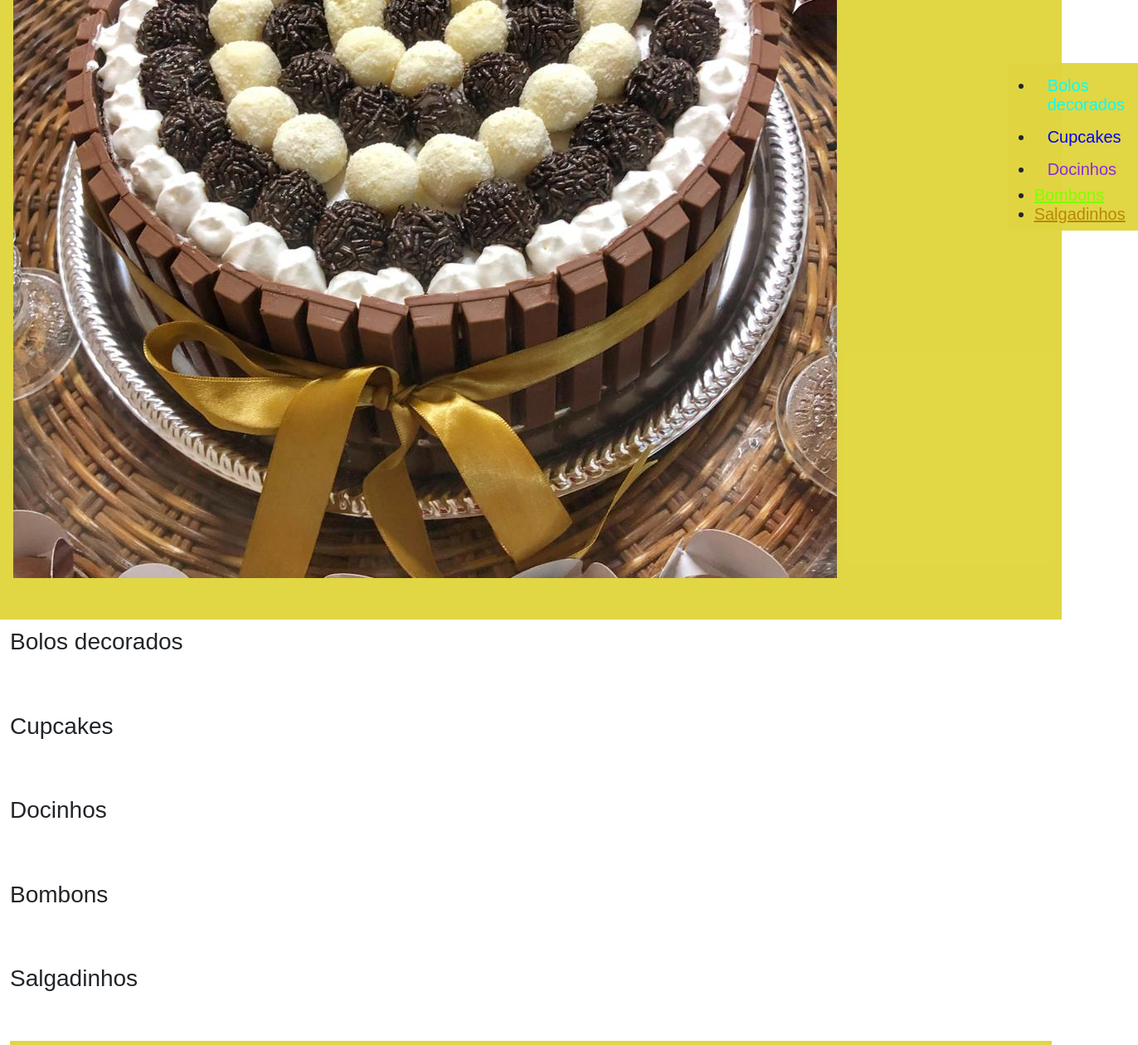
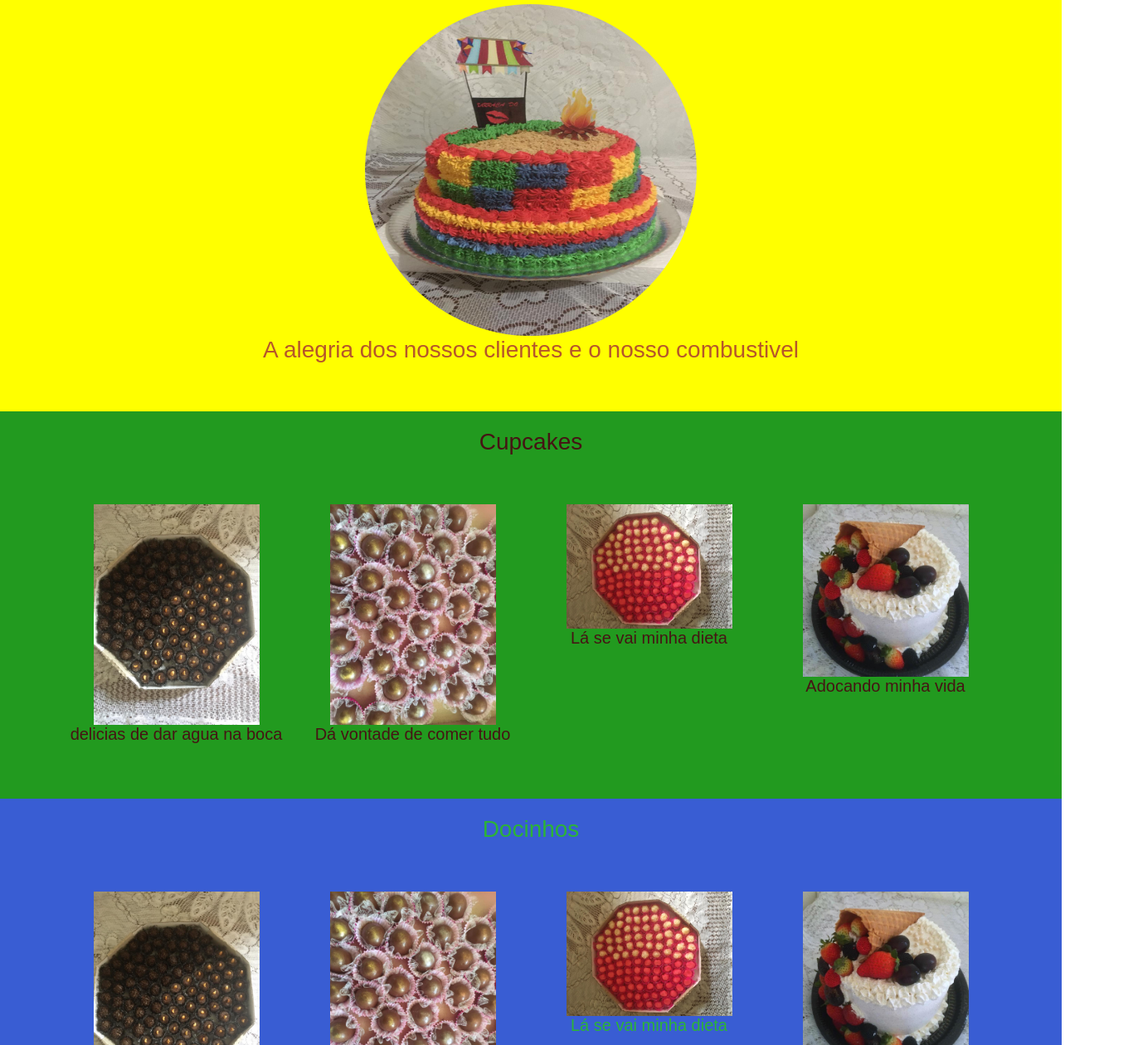
Before and after one commit to Reginaldors123/2Sabor-Arte, a plain HTML site: page index.html in a window 1280 px wide. Shown: the part 337-1597 px from the top of the page at 83% size, 1372 px wide, since content can reach past the window. Drawn offline with Linux system fonts and the light colour scheme.

Commit message:
inserido novas imagens

```diff
--- a/css/style.css
+++ b/css/style.css
@@ -1,13 +1,28 @@
+
 body{
     font: 20px arial,sans-serif;
-
 }
 .navbar{
-    background-color: rgba(225, 214, 65, 0.979)
+    background-color: rgba(93, 136, 132, 0.979)
 }
 .Bolos-decorados{
-    background-color:rgba(215, 241, 154, 0.918);
-    color: white;
+    background-color:yellow;
+    color: rgb(182, 86, 42);
+}
+.Cupcakes{
+    background-color:rgba(15, 145, 11, 0.918);
+    color: rgb(70, 20, 20);
+}
+.Docinhos{
+    background-color:rgba(40, 79, 207, 0.918);
+    color: rgba(42, 194, 28, 0.856);
+}.Bombons{
+    background-color:rgba(241, 154, 215, 0.918);
+    color: rgb(124, 126, 35);
+}
+.Salgadinhos{
+    background-color:rgba(241, 154, 154, 0.918);
+    color: rgba(19, 185, 158, 0.986);
 }
 .margin{
 
--- a/index.html
+++ b/index.html
@@ -1,37 +1,20 @@
 <!DOCTYPE html>
 <html lang="pt-br">
    <head>
+       <title>Sabor&Arte</title>
        <meta charset="utf-8">
- <title>Sabor&Arte</title>
- <style>
-     #imagem {
-         width: 100%;
-
-     }
-     #texto {
-         position:relative;
-         margin-top: -1250px;
-         color:rgb(61, 59, 180);
-
-     }
-
- </style>
        <link rel="stylesheet" type="text/css" href="bootstrap/css/bootstrap.min.css">
         <link rel="stylesheet" type="text/css"href="css/style.css">
-
-
-
-
     </head>
 <body>
     <nav class="navbar navbar-expand-lg navbar-light margin">
             <a class="navbar-brand" href="#">
+            <img src="img/bolo.jpg" width="250" height="160">
             </a>
-        <img id="imagem" src="img/bolo.jpg" width='100%'>
-        <div  id="texto"></div>
-        <p id="texto" style="font-size:50px">Melhores</p>
+
         <div class="collapse-navbar-callapse">
-            <ul class="navbar">
+            <ul class="navbar-nav">
+
                 <li class="nav-item">
                <a style=color:aqua class="nav-link" href="#Bolos-decorados">Bolos decorados</a>
              </li>
@@ -44,57 +27,128 @@
 
              </li>
              <li class="nav-item">
-                 <a style=color:chartreuse class="nav-item" href="#Bombons">Bombons</a>
+                 <a style=color:chartreuse class="nav-link" href="#Bombons">Bombons</a>
 
              </li>
              <li class="nav-item">
-                 <a style=color:darkgoldenrod class="nav-item" href="#Salgadinhos">Salgadinhos</a>
+                 <a style=color:darkgoldenrod class="nav-link" href="#Salgadinhos">Salgadinhos</a>
              </li>
             </ul>
         </div>
 
     </nav>
         <section id="Bolos-decorados">
-                <div class="container-fluid Bolos decorados text center-margin">
-                    <h3 class="margin">Bolos decorados</class></h3>
-
+                <div class="container-fluid Bolos-decorados text-center margin">
+                    <h3 class="margin">Bolos decorados</h3>
+                    <img src="img/bolojunina.jpg" class="rounded-circle" width="400px" height="400px">
+                    <h3>A alegria dos nossos clientes e o nosso combustivel</h3>
                 </div>
 
             </section>
             <section id="Cupcakes">
-                <div class="container-fluid Cupcakes text center-margin">
-                    <h3 class="margin">Cupcakes</class></h3>
+                <div class="container-fluid Cupcakes text-center margin">
+                    <h3 class="margin">Cupcakes</h3>
+                    <div class="container">
+                        <div class="row">
+                            <div class="col-lg-3">
+                                <img src="img/doce.jpg" width="200px">
+                                <p>delicias de dar agua na boca</p>
+                            </div>
+                            <div class="col-lg-3">
+                                <img src="img/bombons.jpg" width="200px">
+                                <p>Dá vontade de comer tudo</p>
+                        </div>
+                        <div class="col-lg-3">
+                            <img src="img/doces.jpg" width="200px">
+                            <p>Lá se vai minha dieta</p>
+                    </div>
+                    <div class="col-lg-3">
+                        <img src="img/cone.jpg" width="200px">
+                        <p>Adocando minha vida</p>
 
                 </div>
 
             </section>
             <section id="Docinhos">
-                <div class="container-fluid Docinhos text center-margin">
-                    <h3 class="margin">Docinhos</class></h3>
+                <div class="container-fluid Docinhos text-center margin">
+                    <h3 class="margin">Docinhos</h3>
+                    <div class="container">
+                        <div class="row">
+                            <div class="col-lg-3">
+                                <img src="img/doce.jpg" width="200px">
+                                <p>delicias de dar agua na boca</p>
+                            </div>
+                            <div class="col-lg-3">
+                                <img src="img/bombons.jpg" width="200px">
+                                <p>Dá vontade de comer tudo</p>
+                        </div>
+                        <div class="col-lg-3">
+                            <img src="img/doces.jpg" width="200px">
+                            <p>Lá se vai minha dieta</p>
+                    </div>
+                    <div class="col-lg-3">
+                        <img src="img/cone.jpg" width="200px">
+                        <p>Adocando minha vida</p>
 
                 </div>
 
-            </section>
 
-
-                </div>
 
             </section>
             <section id="Bombons">
-                <div class="container-fluid Bombons text center-margin">
-                    <h3 class="margin">Bombons</class></h3>
+                <div class="container-fluid Bombons text-center margin">
+                    <h3 class="margin">Bombons</h3>
+                    <div class="container">
+                        <div class="row">
+                            <div class="col-lg-3">
+                                <img src="img/doce.jpg" width="200px">
+                                <p>delicias de dar agua na boca</p>
+                            </div>
+                            <div class="col-lg-3">
+                                <img src="img/bombons.jpg" width="200px">
+                                <p>Dá vontade de comer tudo</p>
+                        </div>
+                        <div class="col-lg-3">
+                            <img src="img/doces.jpg" width="200px">
+                            <p>Lá se vai minha dieta</p>
+                    </div>
+                    <div class="col-lg-3">
+                        <img src="img/cone.jpg" width="200px">
+                        <p>Adocando minha vida</p>
+
+                    </div>
 
                 </div>
 
             </section>
             <section id="Salgadinhos">
-                <div class="container-fluid Salgadinhos text center-margin">
-                    <h3 class="margin">Salgadinhos</class></h3>
+                <div class="container-fluid Salgadinhos text-center margin">
+                    <h3 class="margin">Salgadinhos</h3>
+                    <div class="container">
+                        <div class="row">
+                            <div class="col-lg-3">
+                                <img src="img/doce.jpg" width="200px">
+                                <p>delicias de dar agua na boca</p>
+                            </div>
+                            <div class="col-lg-3">
+                                <img src="img/bombons.jpg" width="200px">
+                                <p>Dá vontade de comer tudo</p>
+                        </div>
+                        <div class="col-lg-3">
+                            <img src="img/doces.jpg" width="200px">
+                            <p>Lá se vai minha dieta</p>
+                    </div>
+                    <div class="col-lg-3">
+                        <img src="img/cone.jpg" width="200px">
+                        <p>Adocando minha vida</p>
+
+                </div>
     <nav class="navbar navbar-expand-lg navbar-light margin">
         <a class="navbar-brand" href="#">
         </a>
         <div class="container">
             <div calss="row">
+
 
             </div>
         </div>
```
Lines whose indentation alone changed are shown as unchanged.
